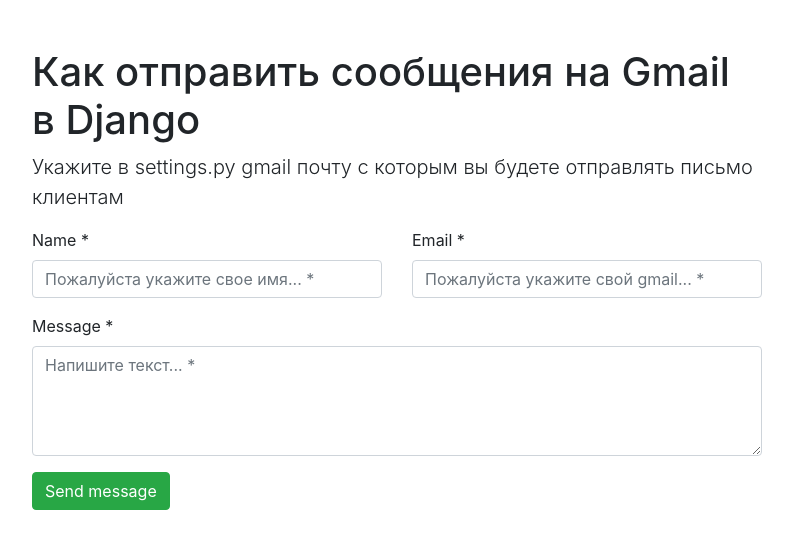
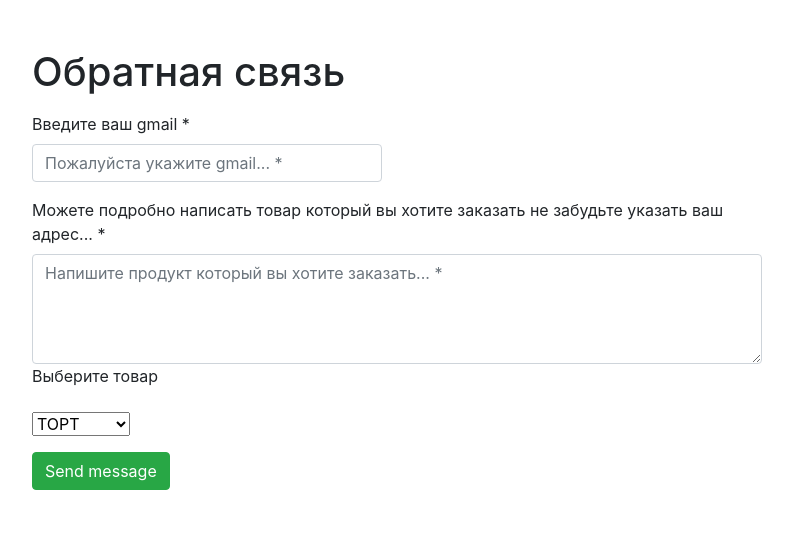
Before and after one commit to Dastanio/Django-send-gmail, a Django app: page / in a window 1280 px wide. Shown: the top 549 px of the page, without its empty margins (243-1036 px from the left). Run offline with Django 3.2, Linux system fonts and the light colour scheme; some libraries are stand-ins or nearby versions.

Commit message:
Changed Gmail

```diff
--- a/app/templates/app/index.html
+++ b/app/templates/app/index.html
@@ -11,8 +11,8 @@
     <div class="container">
         <div class="row">
             <div class="col-xl-8 offset-xl-2 py-5">
-                <h1>Как отправить сообщения на  Gmail в Django</a></h1>
-                <p class="lead">Укажите в settings.py gmail почту с которым вы будете отправлять письмо клиентам</p>
+                <h1>Обратная связь</a></h1>
+                <p class="lead"></p>
 
                 <form id="contact-form" action="{% url 'index' %}" role="form" method="post">
                     {% csrf_token %}
@@ -27,20 +27,11 @@
                     </div>
                     <div class="controls">
                         <div class="row">
-                            <div class="col-md-6">
+                            <div class="col-md-6 ">
                                 <div class="form-group">
-                                    <label for="form_name">Name *</label>
-                                    <input id="form_name" type="text" name="name" class="form-control"
-                                        placeholder="Пожалуйста укажите свое имя... *" required="required"
-                                        data-error="Name is required.">
-                                    <div class="help-block with-errors"></div>
-                                </div>
-                            </div>
-                            <div class="col-md-6">
-                                <div class="form-group">
-                                    <label for="form_email">Email *</label>
+                                    <label for="form_email">Введите ваш gmail  *</label>
                                     <input id="form_email" type="email" name="gmail" class="form-control"
-                                        placeholder="Пожалуйста укажите свой gmail... *" required="required"
+                                        placeholder="Пожалуйста укажите gmail... *" required="required"
                                         data-error="Valid email is required.">
                                     <div class="help-block with-errors"></div>
                                 </div>
@@ -51,10 +42,21 @@
                         <div class="row">
                             <div class="col-md-12">
                                 <div class="form-group">
-                                    <label for="form_message">Message *</label>
+                                    <label for="form_message">Можете подробно написать товар который вы хотите заказать не забудьте указать ваш адрес... *</label>
                                     <textarea id="form_message" name="message" class="form-control"
-                                        placeholder="Напишите текст... *" rows="4" required="required"
+                                        placeholder="Напишите продукт который вы хотите заказать... *" rows="4" required="required"
                                         data-error="Please, leave us a message."></textarea>
+
+                                        <p><label for="5">Выберите товар</label></p>
+
+                                        <p>
+                                            <select name="">
+                                            <option>ТОРТ</option>
+                                            <option>КЕКС</option>
+                                            <option>БМВ</option>
+                                            <option>ФЕРРАРИ</option>
+                                        </select>
+                                        </p>
                                     <div class="help-block with-errors"></div>
                                 </div>
                             </div>
--- a/app/views.py
+++ b/app/views.py
@@ -11,15 +11,14 @@
 	if request.method == 'POST':
 		message = request.POST['message']
 		gmail = request.POST['gmail']
-		name = request.POST['name']
-		send_mail(name,
-		 message,
+		send_mail('gmail почта клиента:  ' + gmail,
+		 'Текст сообщения от клиента:  ' + message,
 		 settings.EMAIL_HOST_USER,
-		 [gmail],
+		 ['dassu8457@gmail.com'], # <--- вот сдесь ты едешь 2 аккаунт
 		 fail_silently=False)
 
 
-		messages.success(request, ('gmail sent successfully!'))
+		messages.success(request, ('Ваш заказ успешно принят, доставщик свами свяжется'))
 		return redirect('index')
 
 	return render(request, 'app/index.html')
```
